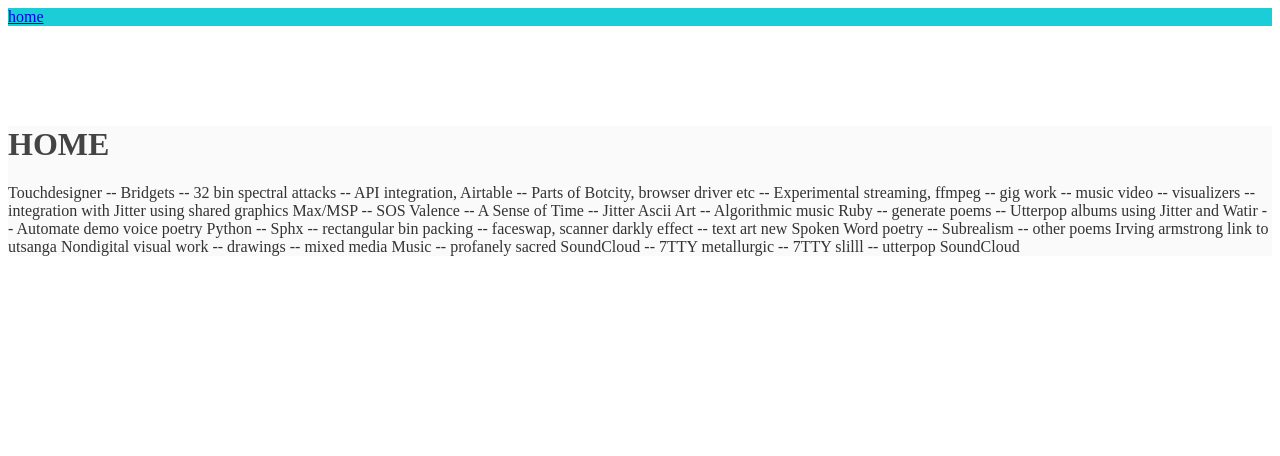
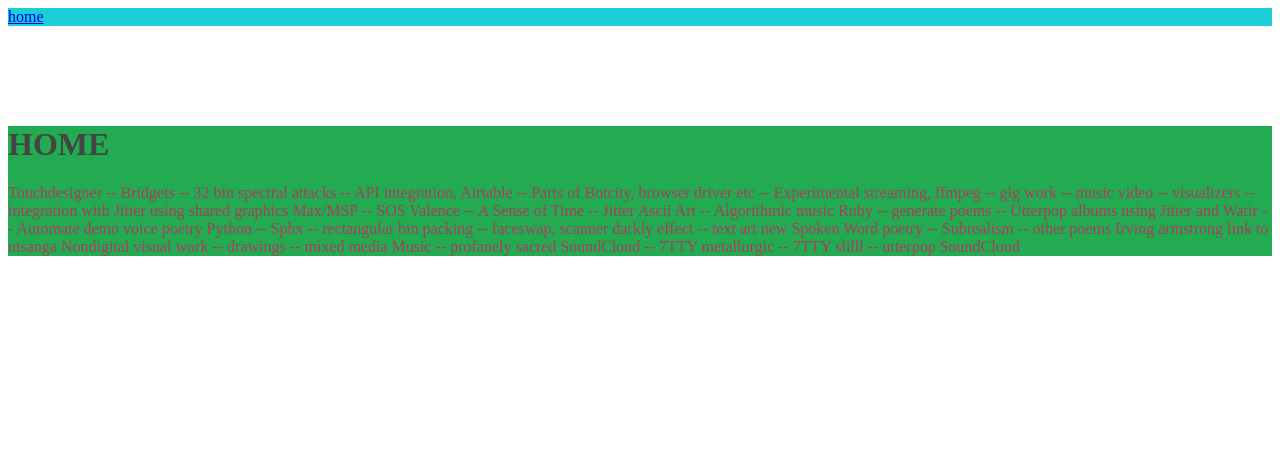
Before and after one commit to 7TTY/slilll, a Flask app: page / in a window 1280 px wide. Shown: the top 456 px of the page. Run offline with Flask 3, Linux system fonts and the light colour scheme.

Commit message:
css editing

```diff
--- a/flask_app/static/styles/global.css
+++ b/flask_app/static/styles/global.css
@@ -1,5 +1,5 @@
 body {
-  color: #333333;
+  color: #a83e60;
 }
 
 .navbar {
@@ -9,7 +9,7 @@
 .content {
   margin-top: 100px;
   margin-bottom: 100px;
-  background-color: #fafafa;
+  background-color: #22ab50;
 }
 
 h1, h2, h3, h4, h5, h6 {
```
